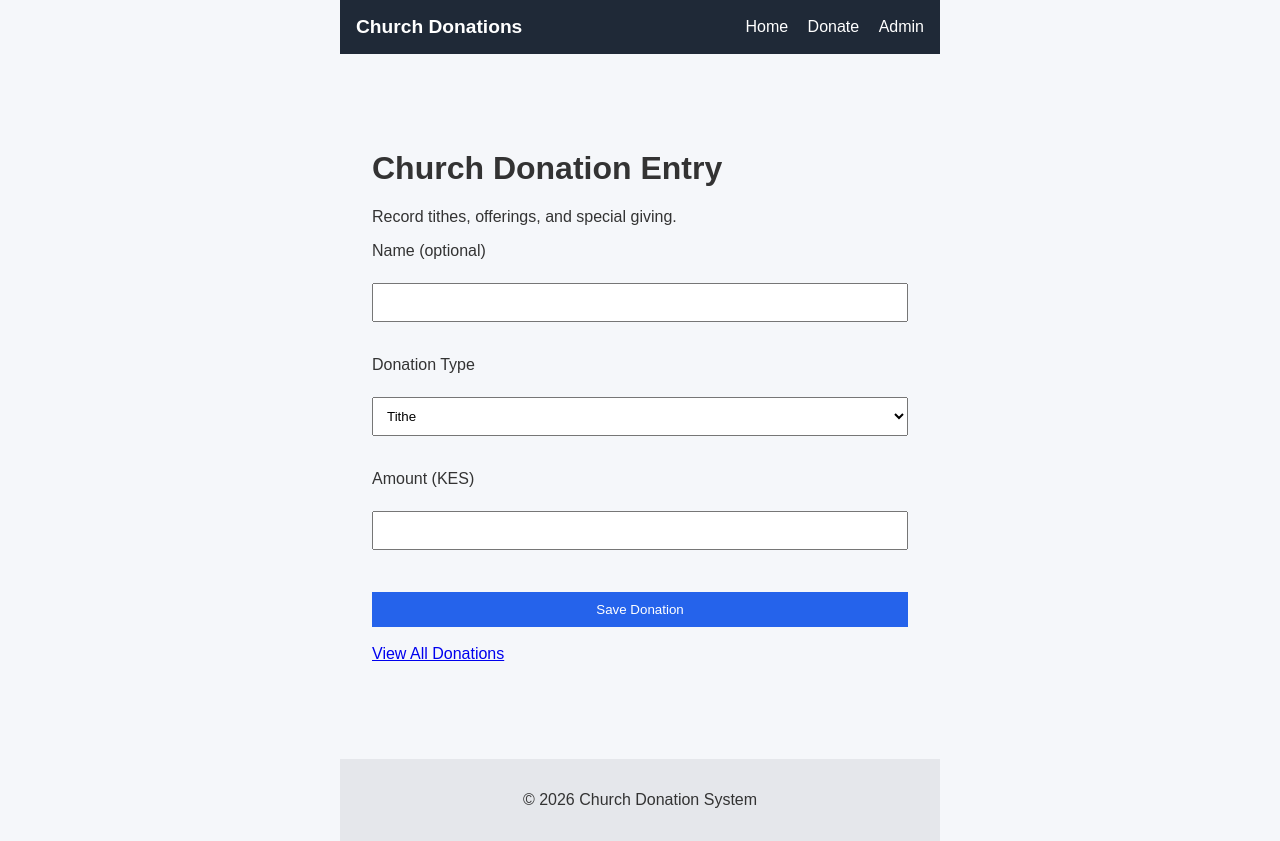
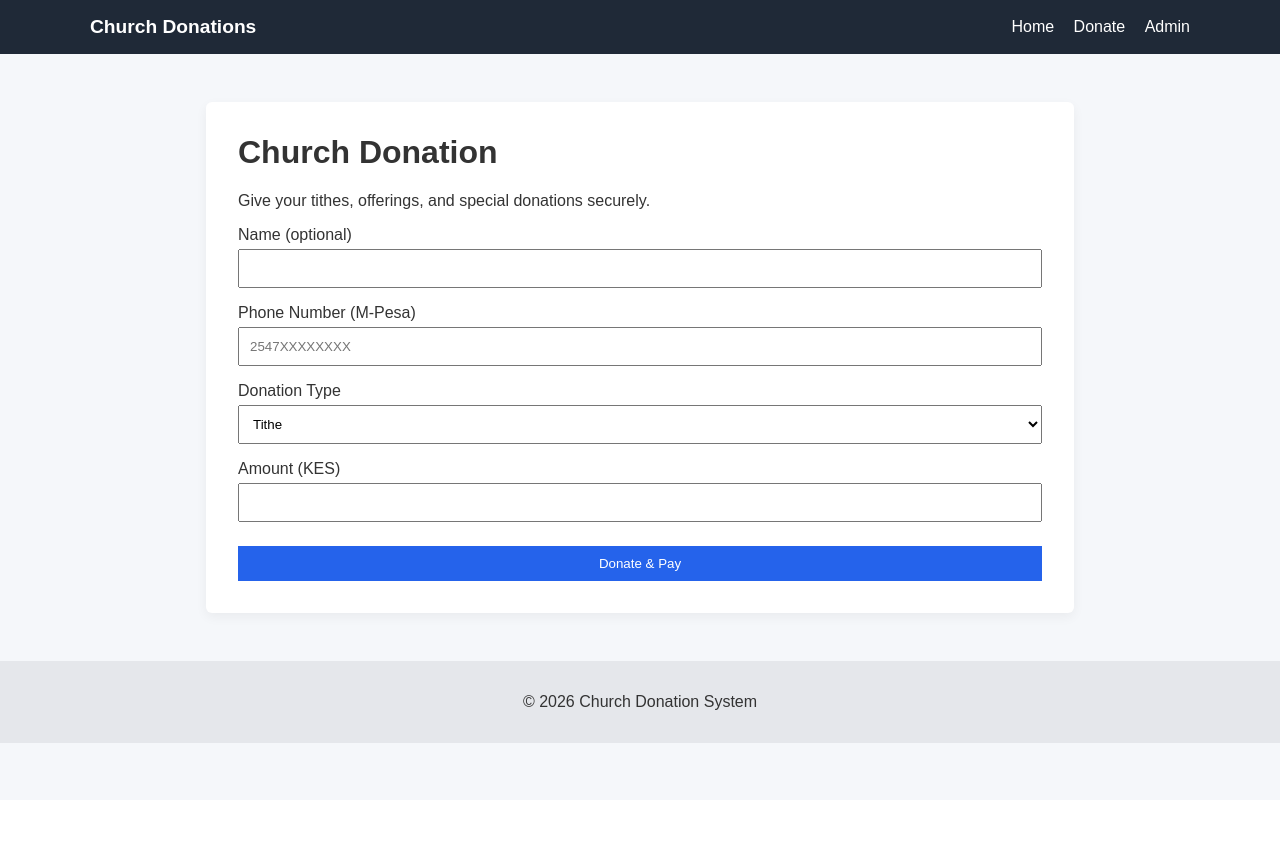
Before and after one commit to vincent-matini/church-donation-flask, a Flask app: page / in a window 1280 px wide. After the commit the page ends 743 px from the top, so only its background shows below. Run offline with Flask 3, Linux system fonts and the light colour scheme.

Commit message:
Fix donate route, clean flow, add thank-you page

```diff
--- a/church-receipts/app.py
+++ b/church-receipts/app.py
@@ -8,8 +8,11 @@ from datetime import datetime
 app = Flask(__name__)
 app.secret_key = os.environ.get("SECRET_KEY", "dev-secret-key")
 
-DB_PATH = "donations.db"
+# ---------- SAFE DB PATH ----------
+BASE_DIR = os.path.dirname(os.path.abspath(__file__))
+DB_PATH = os.path.join(BASE_DIR, "donations.db")
 
+# ---------- ADMIN CONFIG ----------
 ADMIN_USERNAME = os.environ.get("ADMIN_USER", "admin")
 ADMIN_PASSWORD_HASH = generate_password_hash(
     os.environ.get("ADMIN_PASS", "admin123")
@@ -17,7 +20,7 @@ ADMIN_PASSWORD_HASH = generate_password_hash(
 
 # ---------- DATABASE ----------
 def get_db():
-    conn = sqlite3.connect(DB_PATH)
+    conn = sqlite3.connect(DB_PATH, check_same_thread=False)
     conn.row_factory = sqlite3.Row
     return conn
 
@@ -54,26 +57,41 @@ def home():
 @app.route("/donate", methods=["GET", "POST"])
 def donate():
     if request.method == "POST":
-        name = request.form.get("name")
-        dtype = request.form.get("type")
-        amount = request.form.get("amount")
+        try:
+            name = request.form.get("name", "").strip()
+            dtype = request.form.get("type", "").strip()
+            amount = float(request.form.get("amount", 0))
 
-        if not amount:
-            flash("Amount is required")
+            if amount <= 0:
+                flash("Invalid donation amount", "error")
+                return redirect(url_for("donate"))
+
+            # 1️⃣ Save donation (pending payment for now)
+            conn = get_db()
+            conn.execute(
+                """
+                INSERT INTO donations (name, type, amount, date)
+                VALUES (?, ?, ?, ?)
+                """,
+                (name, dtype, amount, datetime.utcnow().isoformat()),
+            )
+            conn.commit()
+            conn.close()
+
+            # 2️⃣ (HOOK) — M-Pesa STK Push will be called here later
+            # initiate_mpesa_stk(phone, amount)
+
+            flash("Donation received. Thank you for your support 🙏", "success")
+            return redirect(url_for("thank_you"))
+
+        except Exception as e:
+            print("DONATION ERROR:", e)
+            flash("Server error while saving donation", "error")
             return redirect(url_for("donate"))
 
-        conn = get_db()
-        conn.execute(
-            "INSERT INTO donations (name, type, amount, date) VALUES (?, ?, ?, ?)",
-            (name, dtype, amount, datetime.now().isoformat()),
-        )
-        conn.commit()
-        conn.close()
+    # GET request → show donation form
+    return render_template("donate.html")
 
-        flash("Donation saved successfully")
-        return redirect(url_for("donate"))
-
-    return render_template("donations.html")
 
 # ---------- ADMIN ----------
 @app.route("/admin/login", methods=["GET", "POST"])
@@ -97,6 +115,11 @@ def admin_logout():
     session.clear()
     return redirect(url_for("admin_login"))
 
+@app.route("/thank-you")
+def thank_you():
+    return render_template("thank_you.html")
+
+
 @app.route("/admin/dashboard")
 @admin_required
 def admin_dashboard():
--- a/church-receipts/templates/index.html
+++ b/church-receipts/templates/index.html
@@ -1,38 +1,32 @@
-<!DOCTYPE html>
-<html>
-<head>
-  <meta charset="UTF-8">
-  <title>Church Donation Entry</title>
-  <link rel="stylesheet" href="{{ url_for('static', filename='style.css') }}">
-</head>
-<body style="font-family: Arial, sans-serif; max-width: 600px; margin: auto;">
+
 {% extends "base.html" %}
 {% block content %}
-  <div class="container">
-    <h1>Church Donation Entry</h1>
-  <p>Record tithes, offerings, and special giving.</p>
+
+<div class="card">
+    <h1>Church Donation</h1>
+    <p>Give your tithes, offerings, and special donations securely.</p>
 
     <form method="POST" action="/donate">
-    <label>Name (optional)</label><br />
-    <input type="text" name="name" /><br /><br />
+        <label>Name (optional)</label>
+        <input type="text" name="name">
 
-    <label>Donation Type</label><br />
+        <label>Phone Number (M-Pesa)</label>
+        <input type="text" name="phone" placeholder="2547XXXXXXXX" required>
+
+        <label>Donation Type</label>
         <select name="type">
             <option value="Tithe">Tithe</option>
             <option value="Offering">Offering</option>
             <option value="Special Giving">Special Giving</option>
-    </select><br /><br />
+        </select>
 
-    <label>Amount (KES)</label><br />
-    <input type="number" name="amount" required /><br /><br />
+        <label>Amount (KES)</label>
+        <input type="number" name="amount" required>
 
-    <button type="submit">Save Donation</button>
+        <button type="submit" class="btn-primary">
+            Donate & Pay
+        </button>
     </form>
+</div>
 
-  <br />
-  <a href="/donate">View All Donations</a>
-  </div>
 {% endblock %}
-</body>
-
-</html>
```
Also changed, not shown: church-receipts/templates/thank_you.html (added, +11 -0 lines). Lines whose indentation alone changed are shown as unchanged.
